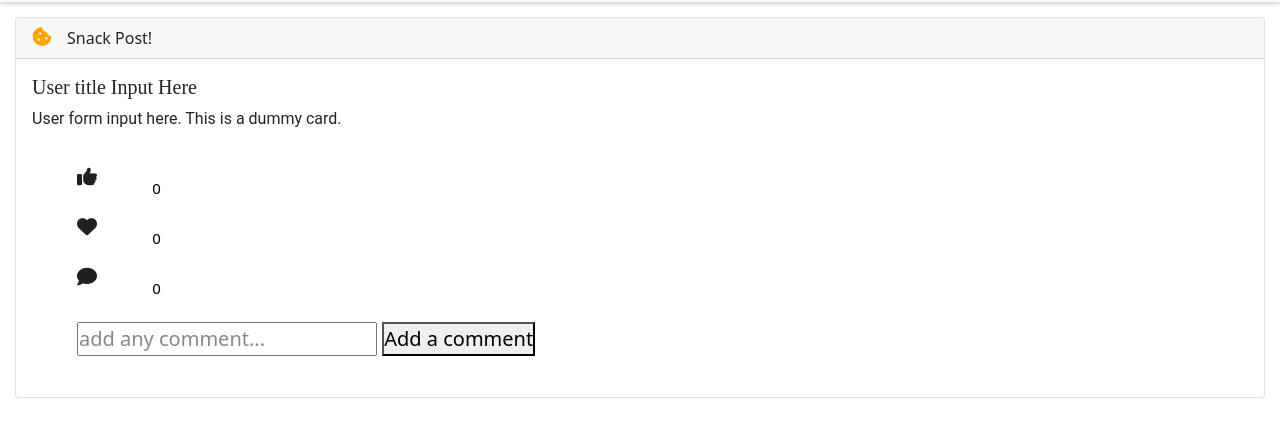
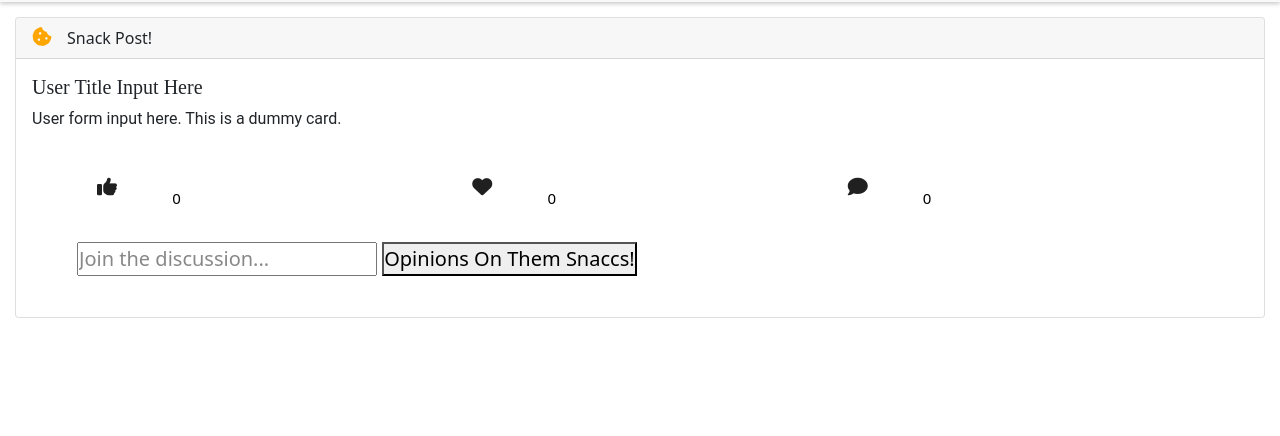
Before and after one commit to Sallan464/Private-local-snack-overflow, a website: page the-project-fka-snack-overflow-twerking/client/index.html in a window 1280 px wide. Shown: the part 68-504 px from the top of the page. Drawn offline with nearby package versions, Linux system fonts and the light colour scheme; no server answers; a script that the page names is missing.

Commit message:
Updated index.html
runs JS from app.js

```diff
--- a/the-project-fka-snack-overflow-twerking/client/index.html
+++ b/the-project-fka-snack-overflow-twerking/client/index.html
@@ -23,11 +23,11 @@
 
     <!-- Scripts -->
     <!-- built in Bootstrap JS dependencies -->
-    <script defer src="https://cdn.jsdelivr.net/npm/bootstrap@5.0.2/dist/js/bootstrap.bundle.js"
+    <!-- <script defer src="https://cdn.jsdelivr.net/npm/bootstrap@5.0.2/dist/js/bootstrap.bundle.js"
         integrity="sha384-MrcW6ZMFYlzcLA8Nl+NtUVF0sA7MsXsP1UyJoMp4YLEuNSfAP+JcXn/tWtIaxVXM" crossorigin="anonymous">
-    </script>
+    </script> -->
 
-    <script defer src="./bundle.js"></script>
+    <script defer src="./app.js"></script>
 
 </head>
 
@@ -51,7 +51,7 @@
 
                 <!-- Dropdown Content Form -->
                 <div class="container">
-                    <form id="new-post-form" action="" method="post" value="show">
+                    <form id="new-post-form" value="show">
                         </button>
                         <h4>Tell us about your snack!</h4>
                         <fieldset>
@@ -100,7 +100,6 @@
     </header>
 
     <main>
-    <main>
         <div class="card">
             <div class="row">
             <div class="col">
@@ -108,26 +107,30 @@
                 <i class='fas fa-cookie-bite' style='font-size:20px;color:orange;padding-right:15px;'></i>Snack Post!
             </div>
             <div class="card-body">
-                <h5 class="card-title">User title Input Here</h5>
+                <h5 class="card-title">User Title Input Here</h5>
                 <p class="card-text">User form input here. This is a dummy card.</p>
 
                 <section class="comments" id="comment-container">
                     <div class="comment-section">
-                        <div class="box">
+                        <div class="d-flex mw-50">
+                            <!-- <div class="col"> -->
+                                <div>
                                     <i class="fa fa-thumbs-up" id="like"></i>
                                     <span id="like-counter">0</span>
                                 </div>
-                        <div class="box">
+                                <div>
                                     <i class="fa fa-heart" id="love"></i>
                                     <span id="love-counter">0</span>
                                 </div>
-                        <div class="box">
+                                <div>
                                     <i class="fa fa-comment"></i>
                                     <span id="comment-counter">0</span>
                                 </div>
-                        <div class="box">
-                            <input type="text" placeholder="add any comment..." id="comment">
-                            <button id="add-comment">Add a comment</button>
+                            <!-- </div> -->
+                        </div>
+                        <div class="comment-box">
+                            <input type="text" placeholder="Join the discussion..." id="comment">
+                            <button id="add-comment">Opinions On Them Snaccs!</button>
                         </div>
                     </div>
                 </section>
```
Lines whose indentation alone changed are shown as unchanged.
